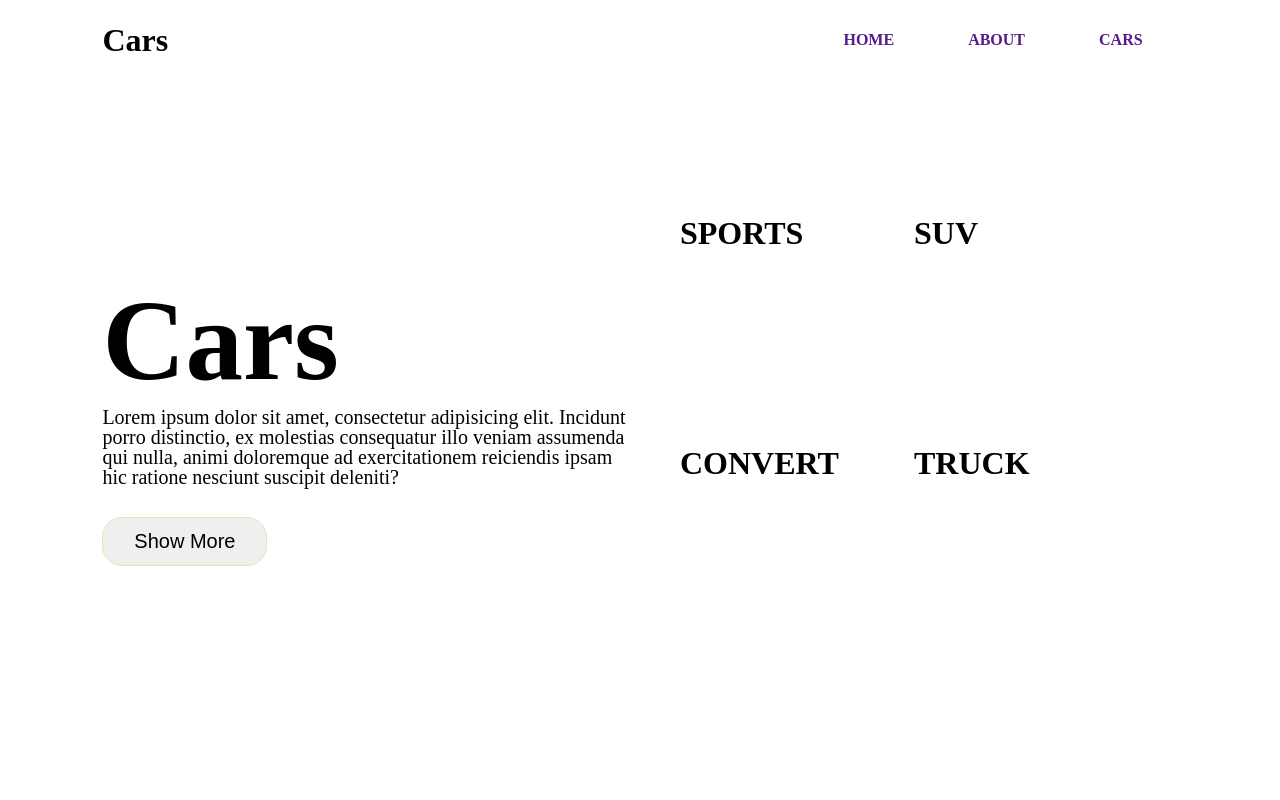
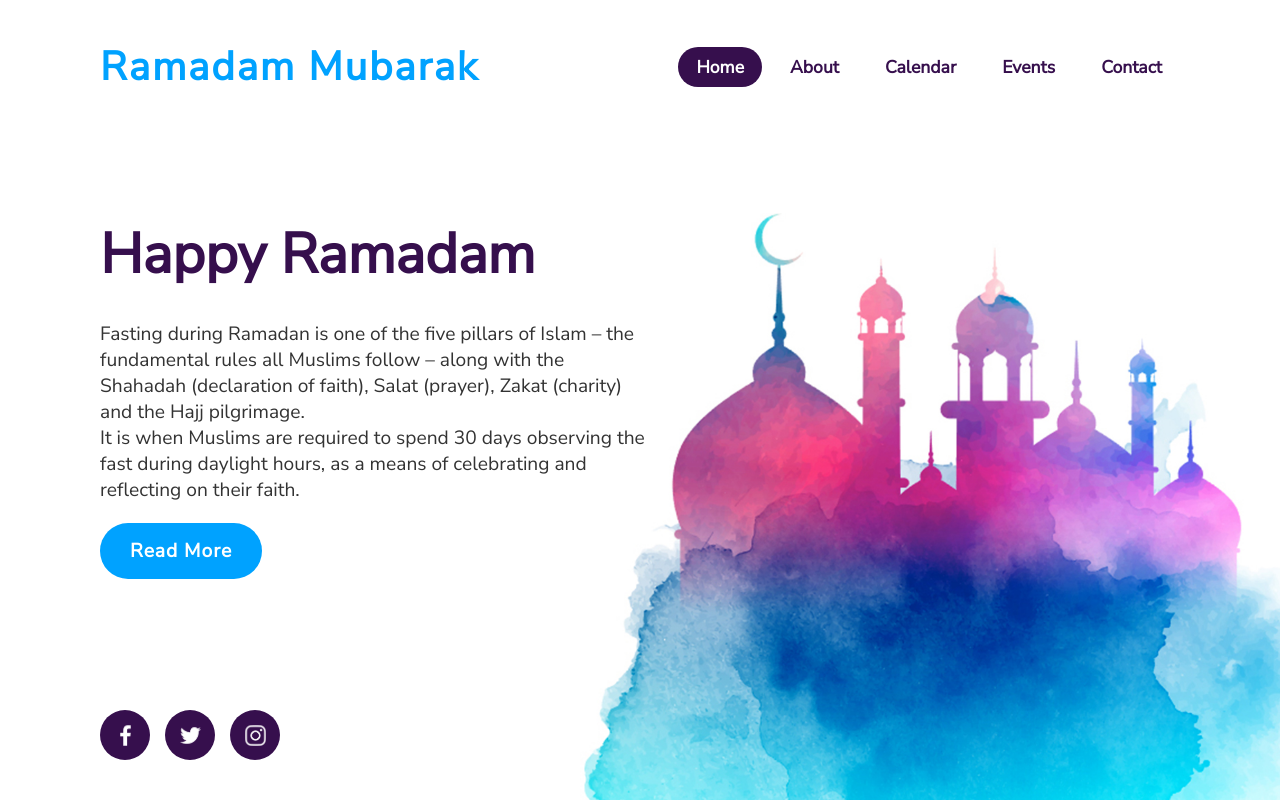
Before and after one commit to matheusmacario/responsive-web-page, a plain HTML site: page index.html in a window 1280 px wide. Drawn offline with Linux system fonts and the light colour scheme.

Commit message:
initial commit
html base , style and burger, without JS animation

```diff
--- a/index.html
+++ b/index.html
@@ -4,42 +4,45 @@
     <meta charset="UTF-8">
     <meta http-equiv="X-UA-Compatible" content="IE=edge">
     <meta name="viewport" content="width=device-width, initial-scale=1.0">
+    <title>Ramadam Kareem</title>
     <link rel="stylesheet" href="style.css">
-    <title>Cars</title>
 </head>
 <body>
-    <div class="container">
-        <div class="nav">
-            <h1 id="logo">Cars</h1>
-            <nav>
-                <ul>
-                    <li><a href="">HOME</a></li>
-                    <li><a href="">ABOUT</a></li>
-                    <li><a href="">CARS</a></li>
-                </ul>
-            </nav>
-        </div>
-        <div class="content">
-            <div class="columan">
-                <h2>Cars</h2>
-                <p>Lorem ipsum dolor sit amet, consectetur adipisicing elit. Incidunt porro distinctio, ex molestias consequatur illo veniam assumenda qui nulla, animi doloremque ad exercitationem reiciendis ipsam hic ratione nesciunt suscipit deleniti?</p>
-                <button type="button">Show More</button>
-            </div>
-            <div class="columan">
-                <div class="cars car1">
-                    <h1>SPORTS</h1>
-                </div>
-                <div class="cars car2">
-                    <h1>SUV</h1>
-                </div>
-                <div class="cars car3">
-                    <h1>CONVERT</h1>
-                </div>
-                <div class="cars car4">
-                    <h1>TRUCK</h1>
-                </div>
-            </div>
-        </div>
-    </div>
+  <section>
+      <img src="assets/images/mosque.jpg" alt="Watercolor Mosque" class="mosque">
+      <header>
+          <a href="#" class="logo">Ramadam Mubarak</a>
+          <div class="toggle"></div>
+          <ul class="navigation">
+              <li><a href="#" class="active">Home</a></li>
+              <li><a >About</a></li>
+              <li><a >Calendar</a></li>
+              <li><a >Events</a></li>
+              <li><a >Contact</a></li>
+          </ul>
+
+
+      </header>
+      <div class="content">
+          <div class="textBox">
+            <h2>Happy Ramadam</h2>
+            <br>
+            <p> Fasting during Ramadan is one of the five pillars of Islam – the fundamental rules all Muslims follow – along with the Shahadah (declaration of faith), Salat (prayer), Zakat (charity) and the Hajj pilgrimage. <br>
+            It is when Muslims are required to spend 30 days observing the fast during daylight hours, as a means of celebrating and reflecting on their faith.</p>
+            <a href="#"> Read More</a>
+
+          </div>
+      </div>
+
+      <ul class="icon">
+          <li><a href="#"><img src="assets/images/facebook.png" alt="facebook icon"></a></li>
+          <li><a href="#"><img src="assets/images/twitter.png" alt="twitter icon"></a></li>
+          <li><a href="#"><img src="assets/images/instagram.png" alt="instagram icon"></a></li>
+      </ul>
+
+  </section>
+
+  <script src="ramadam.js"></script>
+
 </body>
 </html>
--- /dev/null
+++ b/ramadam.js
@@ -0,0 +1,8 @@
+
+//burger click
+const menutoggle = document.querySelector('.toggle')
+const navigation = document.querySelector('.navigation')
+menutoggle.onclick = function(){
+    menutoggle.classList.toggle('active')
+    navigation.classList.toggle('active')
+}
--- a/style.css
+++ b/style.css
@@ -1,159 +1,223 @@
+@import url('https://fonts.googleapis.com/css2?family=Nunito+Sans&display=swap');
+
 *{
-    padding: 0;
-    margin: 0;
-
+    margin: 0px;
+    padding: 0px;
     box-sizing: border-box;
+    font-family: 'Nunito Sans', sans-serif;
 }
 
-.container{
+section{
+    position: relative;
+    width: 100%;
+    min-height: 100vh;
+    padding: 100px;
+    display: flex;
+    justify-content: flex-start;
+    align-items: center;
+}
 
+header{
+    position: fixed;
+    top: 0;
+    left: 0;
     width: 100%;
-    height: 100vh;
-    background-image: url(back.jpg);
-    background-position: center;
-    background-size: cover;
+    padding: 40px 100px;
+    display: flex;
+    justify-content: space-between;
+    align-items: center;
+    z-index: 1000;
 
 }
 
-.nav{
+header .logo{
+    position: relative;
+    color:#00a2ff;
+    display: inline-block;
+    font-size: 2.5em;
+    text-decoration: none;
+    font-weight: 1000;
+    letter-spacing: 2px;
+    font
+}
 
-    height: 10%;
+header ul {
+    position: relative;
     display: flex;
-    align-items: center;
-    width: 100%;
-    background-color: rgba(255, 255, 255, 0.048);
-    padding-left: 8%;
-    padding-right: 8%;
-    box-sizing: border-box;
+}
+
+header ul li {
+    list-style: none;
+}
+
+header ul li a {
+    display: inline-block;
+    color: #360f4d;
+    font-weight: 600;
+    font-size: 1.1em;
+    margin-left: 10px;
+    padding: 8px 18px;
+    user-select: none;
+    text-decoration: none;
+}
+
+header ul li a.active, header ul li a:hover {
+    background:#360f4d ;
+    color: white;
+    border-radius: 30px;
+}
+
+.content {
+    position: relative;
+}
+
+.content .textBox{
+    position: relative;
+    max-width: 550px;
+}
+
+.content .textBox h2 {
+    color: #360f4d;
+    font-size: 3.5em;
+    margin-bottom: 10px;
+    line-height: 1.2em;
+    font-weight: 700;
+}
+
+.content .textBox p {
+    font-size: 1.2em;
+    color: #333;
 
 }
 
-#logo{
-
-    width: 60px;
-    cursor: pointer;
+.content .textBox a {
+    display: inline-block;
+    margin-top: 20px;
+    padding: 15px 30px;
+    background: #00a2ff;
+    color: white;
+    font-size: 1.2em;
+    border-radius: 40px;
+    font-weight: 700;
+    text-decoration: none;
+    letter-spacing: 1px;
 
 }
 
-nav{
-
-    flex: 1;
-    text-align: right;
-
+.icon {
+    position: absolute;
+    bottom: 40px;
+    display: flex;
+    justify-content: center;
+    align-items: center;
 }
 
-nav ul li{
-
+.icon li{
     list-style: none;
-    display: inline-block;
-    margin: 0px 35px;
-
 }
 
-nav ul li a{
-
-    text-decoration: none;
-    font-weight: bold;
-
+.icon li a {
+    position: relative;
+    display: inline-block;
+    margin-right: 15px;
+    width: 50px;
+    height: 50px;
+    background: #360f4d;
+    border-radius: 50%;
+    display: flex;
+    justify-content: center;
+    align-items: center;
+    transition: a.2s ease-in-out;
 }
 
-.content{
-
-    display: flex;
-    height: 85%;
-    align-items: center;
-    padding-left: 8%;
-    padding-right: 8%;
-    box-sizing: border-box;
-
+.icon li a img {
+    filter:invert(1);
+    transform: scale(0.5);
 }
 
-h2{
-
-    font-size: 115px;
-
+.icon li a:hover {
+    background:#00a2ff;
+    transform: translateY(-10px);
 }
 
-p{
-
-    font-size: 20px;
-    line-height: 20px;
-
+.mosque {
+    position: absolute;
+    bottom: 0;
+    right: 0;
+    max-width: 700px;
 }
 
-.columan{
+/*responsive part */
 
-    flex-basis: 50%;
+@media(max-width: 991px){
 
+    section {
+        padding: 150px 20px;
+    }
+
+    header {
+        padding: 20px;
+    }
+
+    .navigation {
+        display: none;
+    }
+
+    .navigation.active {
+        position: fixed;
+        top: 0;
+        left: 0;
+        width: 100%;
+        height: 100%;
+        background: white;
+        display: flex;
+        justify-content: center;
+        align-items: center;
+        flex-direction: column;
+
+    }
+
+    header ul li{
+        margin: 10px 0;
+    }
+
+    header ul li{
+        margin-left: 0;
+        font-size: 1.5em;
+    }
+    .toggle {
+        position: fixed;
+        top: 20px;
+        right: 20px;
+        width: 40px;
+        height: 40px;
+        background:#360f4d url(assets/images/menu.png);
+        background-size: 30px;
+        background-repeat: no-repeat;
+        background-position: center;
+        cursor: pointer;
+        z-index: 1000;
+        border-radius: 4px;
+    }
+
+    .toggle.active {
+        background:#360f4d url(assets/images/close.png);
+        background-size: 30px;
+        background-repeat: no-repeat;
+        background-position: center;
+    }
+
+    .mosque{
+        max-width: 400px;
+    }
+
+    .content.textBox h2 {
+        font-size: 2.5em;
+    }
 }
 
-button{
-
-    width: 165px;
-    color: black;
-    font-size: 20px;
-    padding: 12px 0px;
-    margin-top: 30px;
-    border: 1px solid wheat;
-    border-radius: 20px;
-
-
+@media (max-width: 600px){
+    .mosque {
+        opacity: 0.4;
+    }
 }
-
-button:hover{
-
-    background-color: rgba(101, 105, 101, 0.822);
-    color: white;
-
-}
-
-.cars{
-
-    width: 200px;
-    height: 210px;
-    display:  inline-block;
-    border-radius: 10px;
-    padding: 15px 25px;
-    box-sizing: border-box;
-    cursor: pointer;
-    margin: 10px 15px;
-    background-position: center;
-    background-size: cover;
-
-}
-
-.cars h1{
-
-    background-size: rgba(233, 228, 218, 0.068);
-
-}
-
-
-
-.car1{
-
-    background-image: url(back4.jpg);
-
-}
-.car2{
-
-    background-image: url(back2.jpg);
-
-}
-.car3{
-
-    background-image: url(back3.jpg);
-
-}
-.car4{
-
-    background-image: url(back1.jpg);
-
-}
-
-.cars:hover{
-
-    transform: translateY(-12px);
-    transition: 0.8s;
-
-}
```
Also changed, not shown: assets/images/Image_Attribution.txt (added), assets/images/close.png (added), assets/images/facebook.png (added), assets/images/instagram.png (added), assets/images/menu.png (added), assets/images/mosque.jpg (added), assets/images/twitter.png (added).
